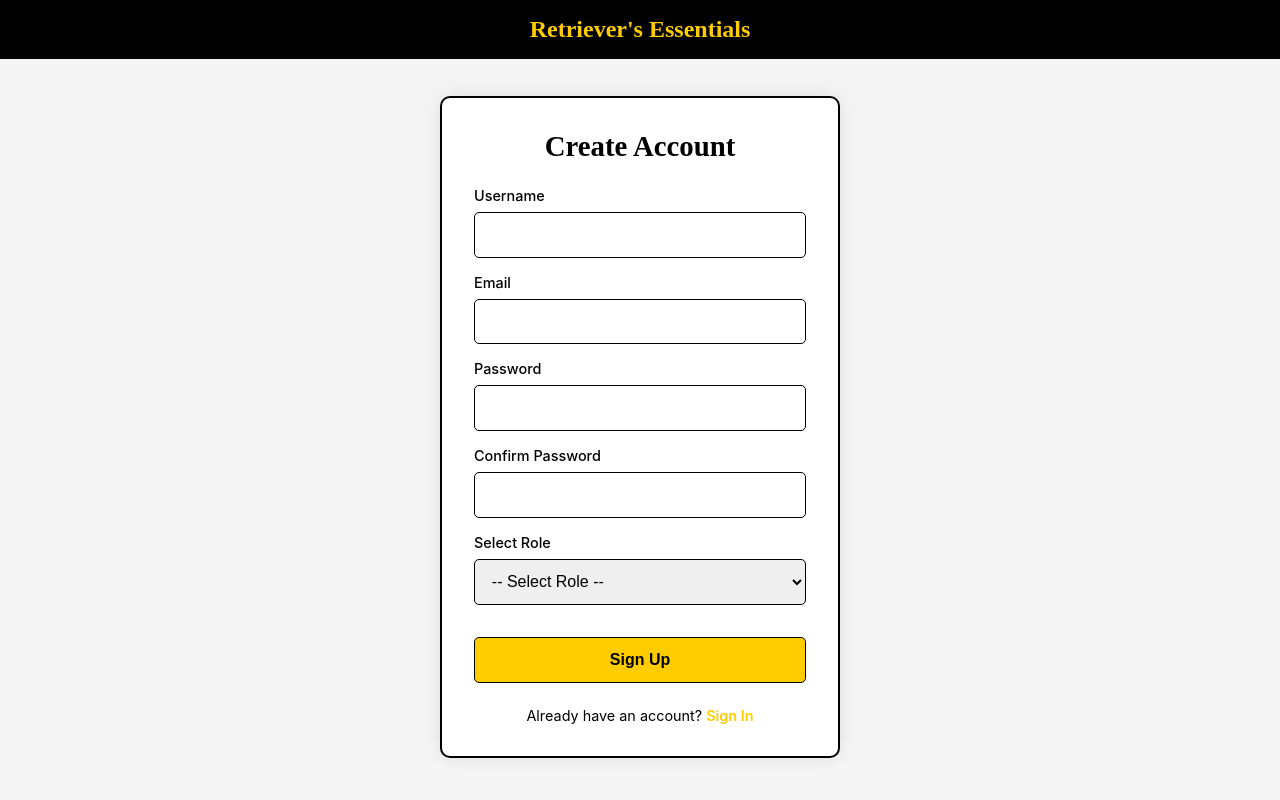
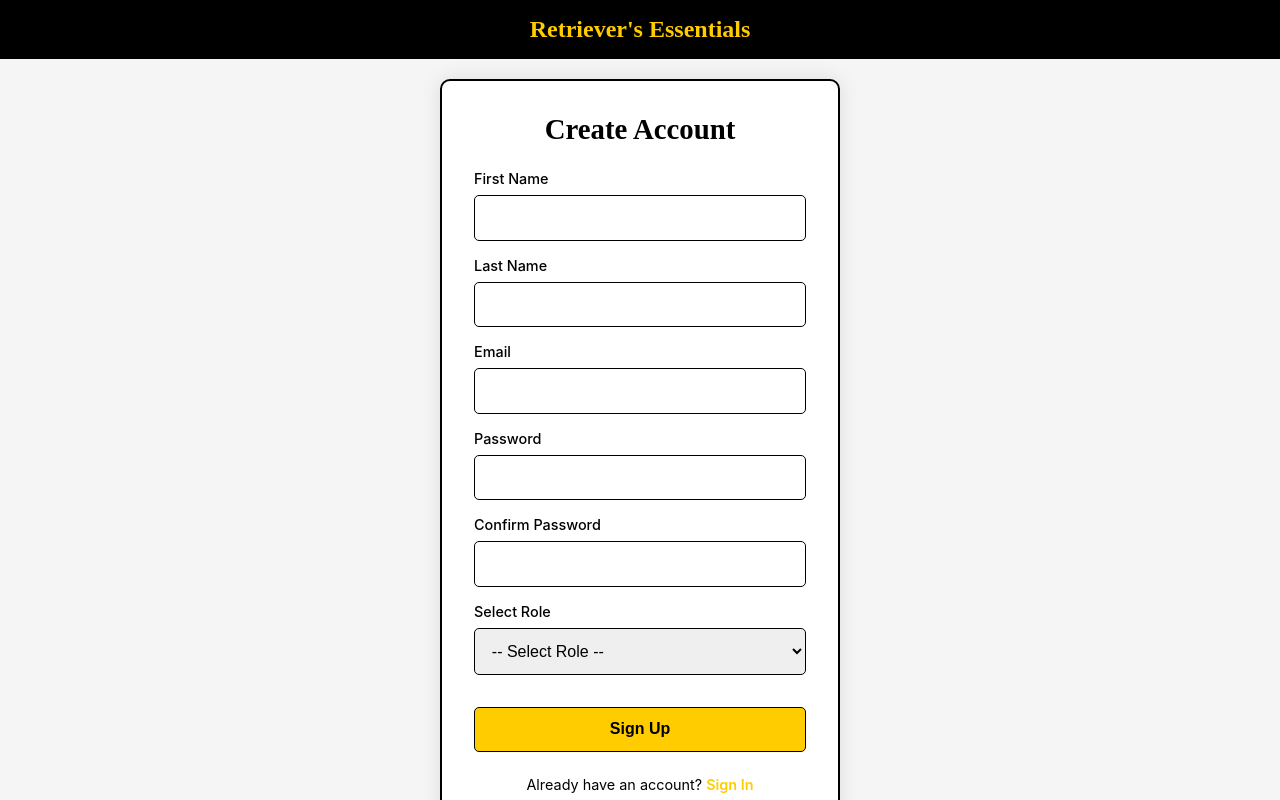
Before and after one commit to joshb-code/cmsc-447proj, a Next.js app in the folder frontend/: page /signup in a window 1280 px wide. Built offline with nearby package versions, Linux system fonts and the light colour scheme; no server answers.

Commit message:
firstname and last name

```diff
--- a/frontend/app/signup/page.js
+++ b/frontend/app/signup/page.js
@@ -8,7 +8,8 @@ import styles from '../../styles/Signup.module.css';
 export default function Signup() {
   const router = useRouter();
   const [formData, setFormData] = useState({
-    username: '',
+    firstName: '',
+    lastName: '',
     email: '',
     password: '',
     confirmPassword: '',
@@ -32,16 +33,18 @@ export default function Signup() {
 
   const validateForm = () => {
     const newErrors = {};
-    if (!formData.username.trim()) newErrors.username = 'Username is required';
+    if (!formData.firstName.trim()) newErrors.firstName = 'First name is required';
+    if (!formData.lastName.trim()) newErrors.lastName = 'Last name is required';
     if (!formData.email.trim()) newErrors.email = 'Email is required';
     else if (!/\S+@\S+\.\S+/.test(formData.email)) newErrors.email = 'Email is invalid';
     if (!formData.password) newErrors.password = 'Password is required';
     else if (formData.password.length < 6) newErrors.password = 'Password must be at least 6 characters';
     if (formData.password !== formData.confirmPassword) newErrors.confirmPassword = 'Passwords do not match';
-    if (!formData.role) newErrors.role = 'Please select a role';  // ⬅️ Role validation
+    if (!formData.role) newErrors.role = 'Please select a role';
     setErrors(newErrors);
     return Object.keys(newErrors).length === 0;
   };
+
 
   const handleSubmit = (e) => {
     e.preventDefault();
@@ -66,17 +69,31 @@ export default function Signup() {
           <h2>Create Account</h2>
           <form onSubmit={handleSubmit} className={styles.signupForm}>
            <div className={styles.formGroup}>
-              <label htmlFor="username">Username</label>
+          <label htmlFor="firstName">First Name</label>
           <input
           type="text"
-                name="username"
-                id="username"
-                value={formData.username}
+          name="firstName"
+          id="firstName"
+          value={formData.firstName}
           onChange={handleChange}
-                className={errors.username ? styles.error : ''}
+          className={errors.firstName ? styles.error : ''}
           />
-              {errors.username && <div className={styles.errorMessage}>{errors.username}</div>}
+          {errors.firstName && <div className={styles.errorMessage}>{errors.firstName}</div>}
           </div>
+
+<div className={styles.formGroup}>
+  <label htmlFor="lastName">Last Name</label>
+  <input
+    type="text"
+    name="lastName"
+    id="lastName"
+    value={formData.lastName}
+    onChange={handleChange}
+    className={errors.lastName ? styles.error : ''}
+  />
+  {errors.lastName && <div className={styles.errorMessage}>{errors.lastName}</div>}
+</div>
+
 
             <div className={styles.formGroup}>
               <label htmlFor="email">Email</label>
```
Lines whose indentation alone changed are shown as unchanged.
